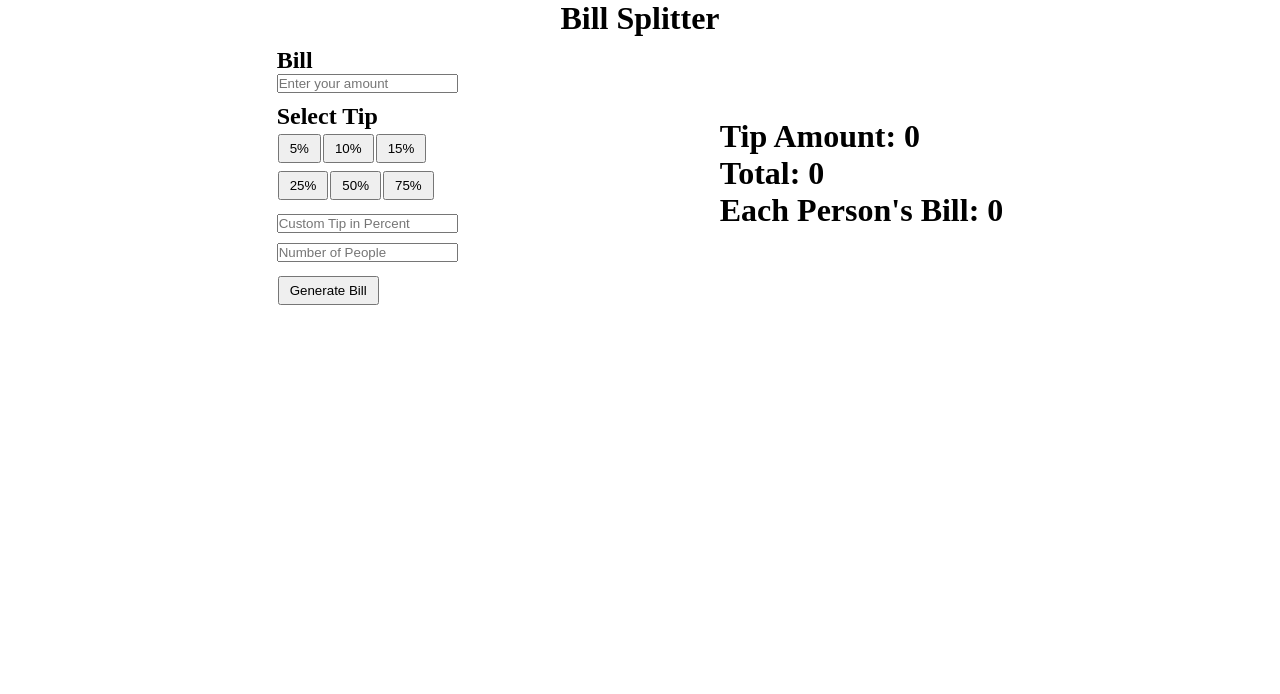
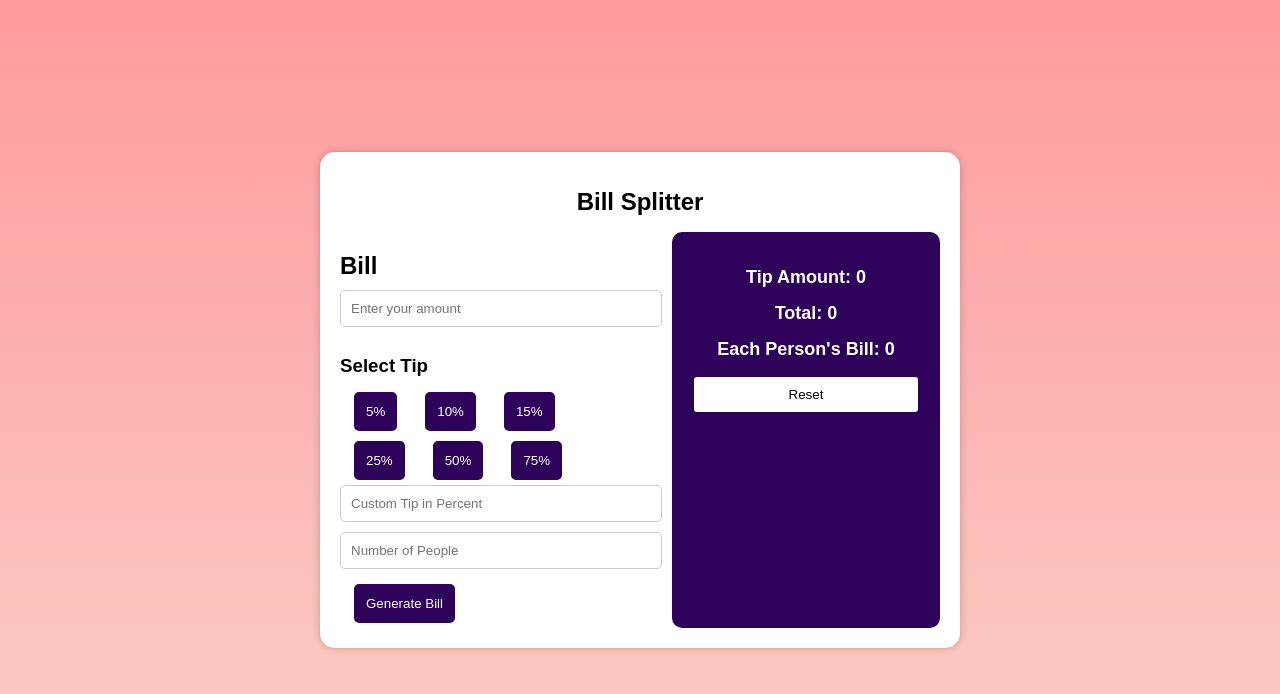
Before and after one commit to Deepesh-suiwal/Bill_Splitter, a React (Vite) app in the folder vite-project/: page / in a window 1280 px wide. Shown: the top 694 px of the page. Built offline with nearby package versions, Linux system fonts and the light colour scheme.

Commit message:
Complete

```diff
--- a/vite-project/src/App.css
+++ b/vite-project/src/App.css
@@ -1,26 +1,100 @@
-* {
-  padding: 0;
+body {
+  font-family: Arial, sans-serif;
+  background: linear-gradient(to bottom, #ff9a9e, #fad0c4);
+  display: flex;
+  justify-content: center;
+  align-items: center;
+  height: 100vh;
   margin: 0;
-  box-sizing: border-box;
 }
+
+.wrapper {
+  width: 600px;
+  background: white;
+  padding: 20px;
+  border-radius: 15px;
+  box-shadow: 0 0 10px rgba(0, 0, 0, 0.2);
+}
+
+.heading {
+  text-align: center;
+  font-size: 24px;
+  font-weight: bold;
+}
+
+.parent {
+  display: flex;
+  flex-direction: column;
+}
+
+.BillSplitter {
+  display: flex;
+  justify-content: space-between;
+}
+
 .inputs {
-  width: 13%;
+  width: 50%;
 }
-.inputs button {
-  padding: 5px 10px;
-  margin: 4px 1px;
+
+.inputs h2,
+.inputs h3 {
+  margin-bottom: 10px;
 }
-.amount,
-.PercentTip,
-.customTip,
-.totalPerson {
-  margin: 10px 0;
+
+input {
+  width: 100%;
+  padding: 10px;
+  margin-bottom: 10px;
+  border: 1px solid #ccc;
+  border-radius: 5px;
 }
-.BillSplitter{
-  display: flex;
-  align-items: center;
-  justify-content: space-evenly;
+
+button {
+  background-color: #2d015a;
+  color: white;
+  padding: 10px;
+  margin: 5px 14px;
+  border: 2px solid #2d015a;
+  border-radius: 5px;
+  cursor: pointer;
+  transition: all 400ms;
 }
-.heading{
+
+button:hover {
+  background-color: white;
+  color: black;
+  border: 1px solid #2d015a;
+  font-weight: bold;
+}
+
+.final {
+  width: 38%;
+  background-color: #2d015a;
+  color: white;
+  padding: 20px;
+  border-radius: 10px;
   text-align: center;
+
 }
+
+.final h1 {
+  font-size: 18px;
+  margin: 15px 0;
+}
+
+.ResetButton {
+  background: white;
+  color: black;
+  border: 2px solid #2d015a;
+  padding: 10px;
+  width: 100%;
+  border-radius: 5px;
+  cursor: pointer;
+  margin: auto;
+}
+
+.ResetButton:hover {
+  background-color: pink;
+  color: black;
+  border: 1px solid #2d015a;
+}
--- a/vite-project/src/App.jsx
+++ b/vite-project/src/App.jsx
@@ -15,7 +15,7 @@ function App() {
       return;
     }
     const totalAmount = Number(amount);
-    const people = Number(numPeople, 10);
+    const people = Number(numPeople);
     const customTipPercentage = customTip
       ? Number(customTip)
       : Number(tipPercentage);
@@ -31,14 +31,26 @@ function App() {
     }
   }
 
-  const handleTipClick = (percent) => {
+  function handleTipClick(percent) {
     setTipPercentage(percent);
     setCustomTip(percent);
-  };
+  }
+
+  function HandleReset() {
+    setAmount("");
+    setTipPercentage("");
+    setCustomTip("");
+    setNumPeople("");
+    setFinalTip(0);
+    setTotal(0);
+    setPerPerson(0);
+  }
 
   return (
     <>
+      <div className="wrapper">
         <h1 className="heading">Bill Splitter</h1>
+        <div className="parent">
           <div className="BillSplitter">
             <div className="inputs">
               <div className="amount">
@@ -51,7 +63,7 @@ function App() {
                 />
               </div>
               <div className="PercentTip">
-            <h2>Select Tip</h2>
+                <h3>Select Tip</h3>
                 <button onClick={() => handleTipClick(5)}>5%</button>
                 <button onClick={() => handleTipClick(10)}>10%</button>
                 <button onClick={() => handleTipClick(15)}>15%</button>
@@ -83,6 +95,11 @@ function App() {
               <h1>Tip Amount: {finalTip}</h1>
               <h1>Total: {total}</h1>
               <h1>Each Person's Bill: {perPerson}</h1>
+              <button className="ResetButton" onClick={HandleReset}>
+                Reset
+              </button>
+            </div>
+          </div>
         </div>
       </div>
     </>
```
Lines whose indentation alone changed are shown as unchanged.
